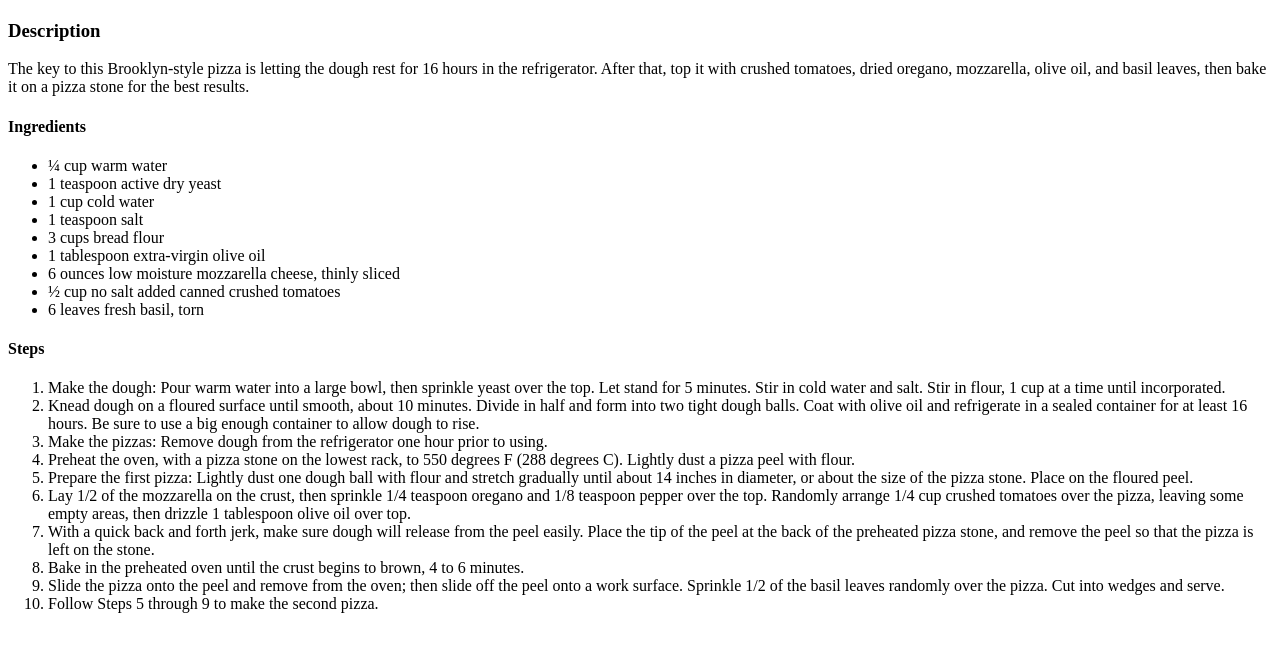
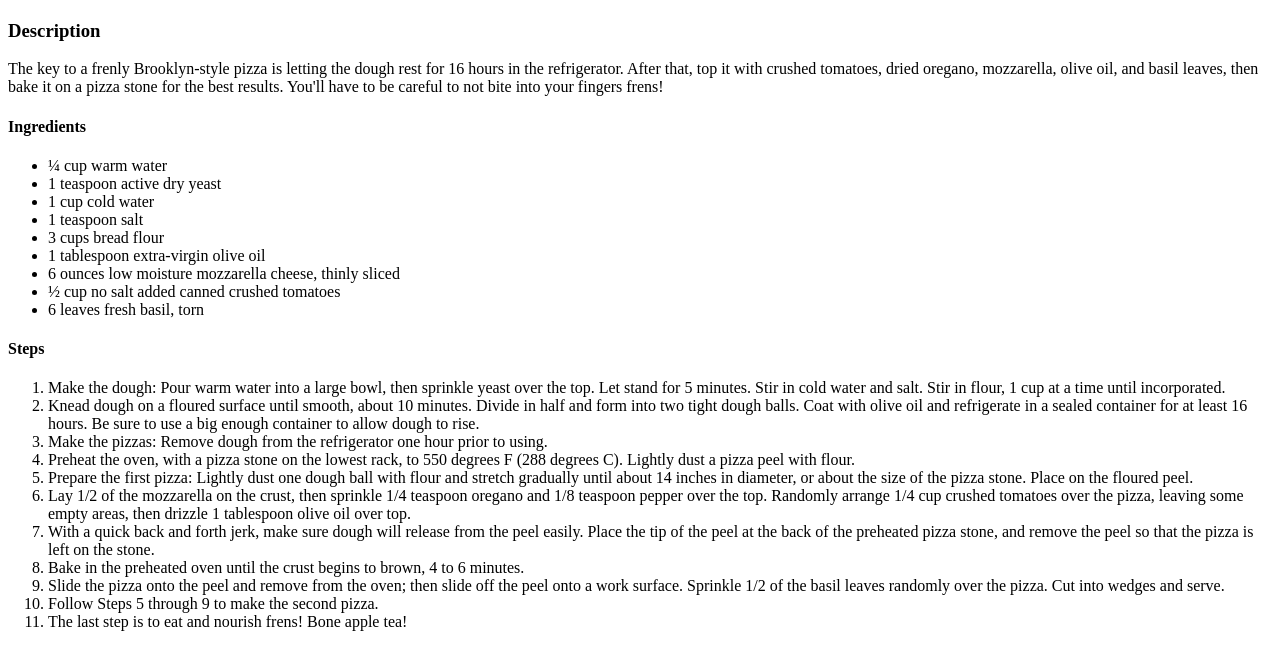
Before and after one commit to Herodotus9719/odin-recipes, a plain HTML site: page recipes/pizza.html in a window 1280 px wide. Shown: the part 383-1030 px from the top of the page. Drawn offline with Linux system fonts and the light colour scheme.

```diff
--- a/recipes/pizza.html
+++ b/recipes/pizza.html
@@ -13,9 +13,10 @@
     <img src="https://www.allrecipes.com/thmb/wZWcdvxrRUu8kNVbM0OfPR349Z8=/1500x0/filters:no_upscale():max_bytes(150000):strip_icc()/3655815-04e4011577a9465ab6c1559c537bb792.jpg"
         alt="A picture of a freshly baked pizza">
     <h3>Description</h3>
-    <p>The key to this Brooklyn-style pizza is letting the dough rest for 16 hours in the refrigerator. After that, top
+    <p>The key to a frenly Brooklyn-style pizza is letting the dough rest for 16 hours in the refrigerator. After that,
+        top
         it with crushed tomatoes, dried oregano, mozzarella, olive oil, and basil leaves, then bake it on a pizza stone
-        for the best results.</p>
+        for the best results. You'll have to be careful to not bite into your fingers frens!</p>
 
     <h4>Ingredients</h4>
     <ul>
@@ -52,6 +53,7 @@
         <li>Slide the pizza onto the peel and remove from the oven; then slide off the peel onto a work surface.
             Sprinkle 1/2 of the basil leaves randomly over the pizza. Cut into wedges and serve.</li>
         <li>Follow Steps 5 through 9 to make the second pizza.</li>
+        <li>The last step is to eat and nourish frens! Bone apple tea!</li>
     </ol>
 </body>
 
```
